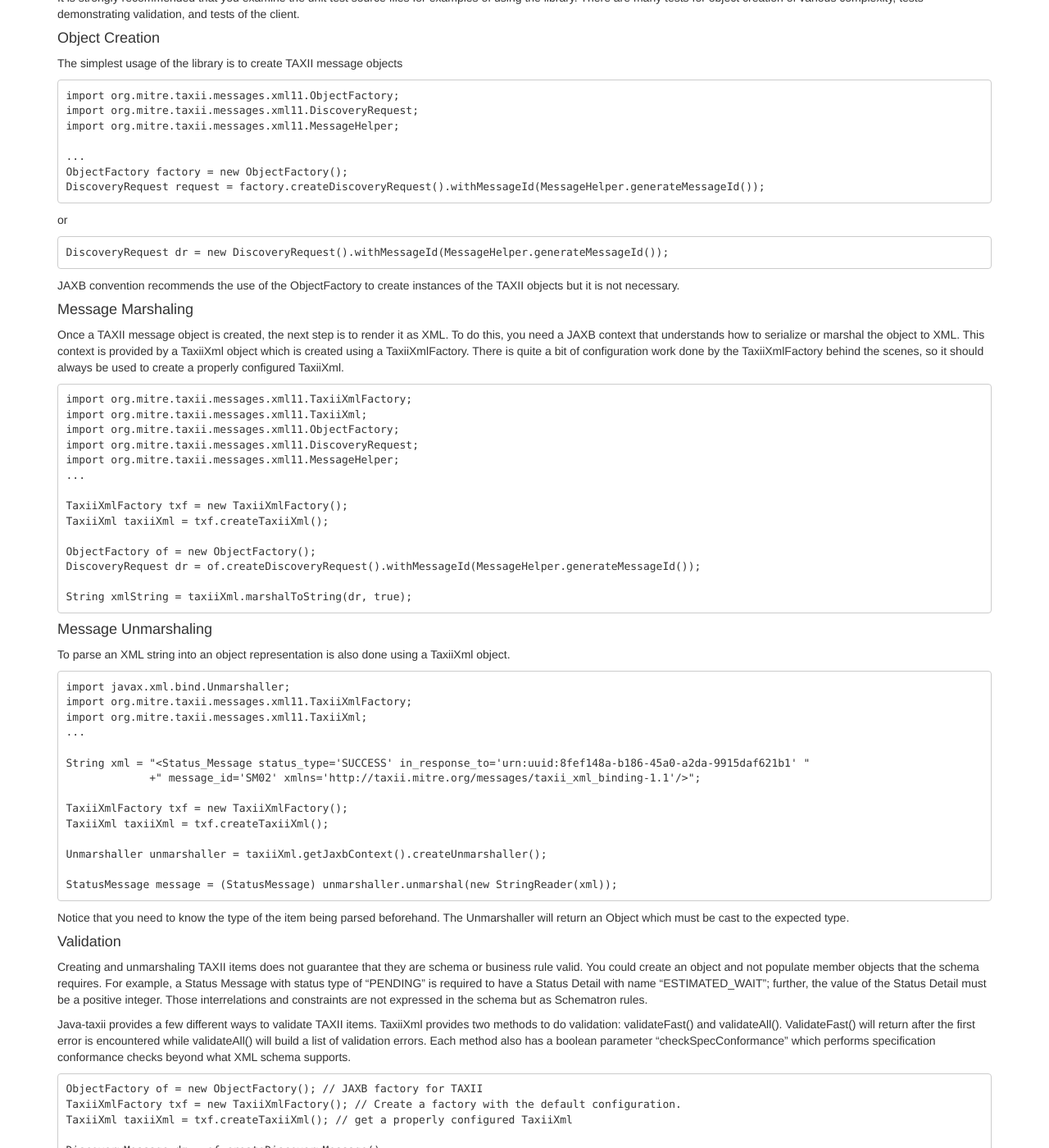
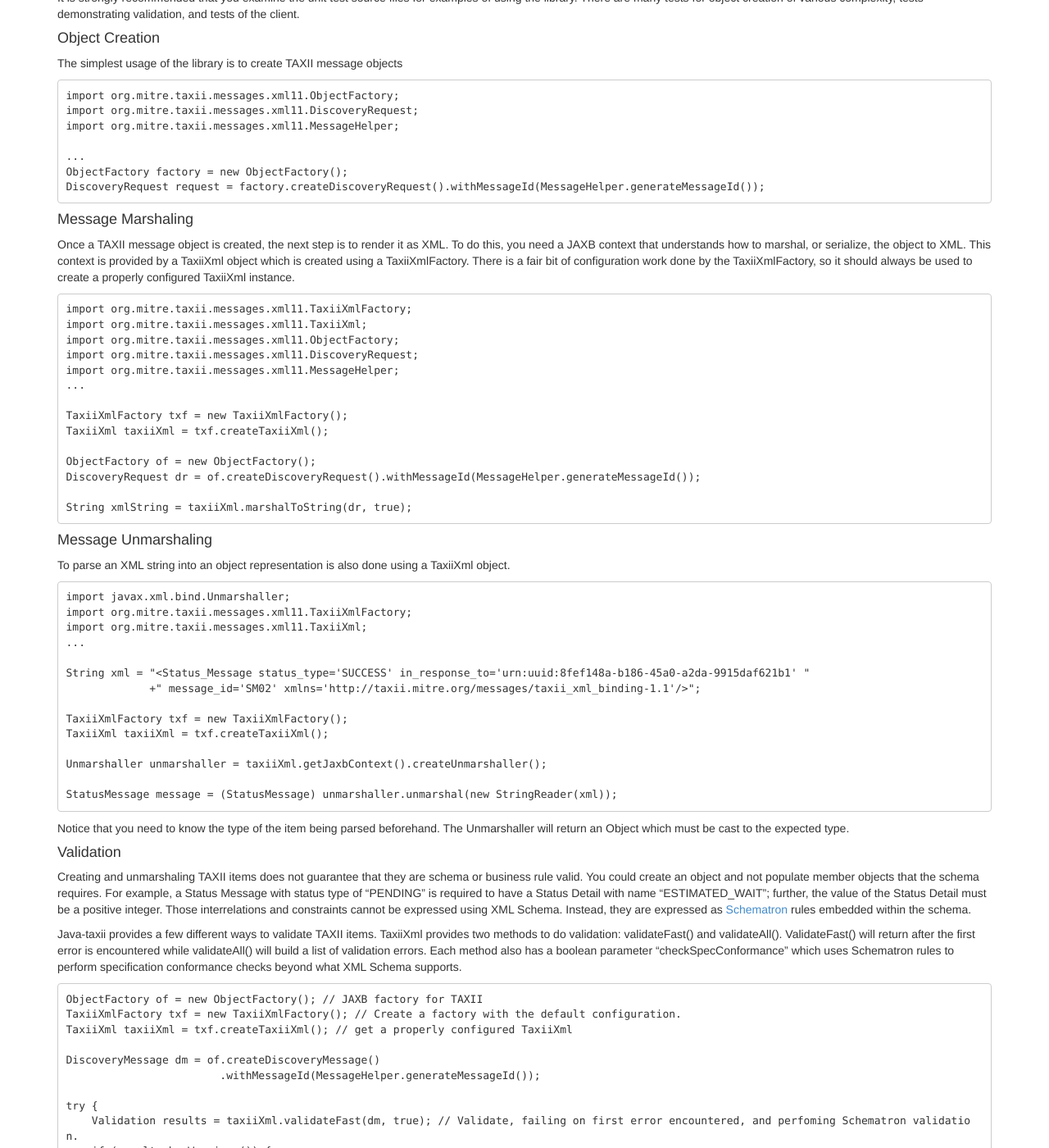
Before and after one commit to TAXIIProject/taxiiproject.github.io, a Jekyll site: the page built from developers/java-taxii/getting-started/index.md, in a window 1280 px wide and 1400 px high, scrolled down 1063 px. Shown: the whole window at 82% size. Built offline with Jekyll 4.4.1, drawn with Linux system fonts in a browser that asks for light colours; Markdown is read by kramdown in place of the engine named in the settings; some of the changed text lies outside the part shown.

Commit message:
A bit of editing.

```diff
--- a/developers/java-taxii/getting-started/index.md
+++ b/developers/java-taxii/getting-started/index.md
@@ -14,7 +14,7 @@ Apache's HTTP Components library to establish the HTTP connection and transport
 the Apache HTTP Components library, especially the CloseableHTTPClient class, will be helpful when using java-taxii.
 
 ### Installation
-Download the java-taxii .jar and place it in your classpath.
+[Download](../download) the java-taxii .jar and place it in your classpath.
 
 #### Dependencies
 
@@ -70,17 +70,11 @@ The simplest usage of the library is to create TAXII message objects
     ObjectFactory factory = new ObjectFactory();
     DiscoveryRequest request = factory.createDiscoveryRequest().withMessageId(MessageHelper.generateMessageId());
 
-or
-
-    DiscoveryRequest dr = new DiscoveryRequest().withMessageId(MessageHelper.generateMessageId());
-
-JAXB convention recommends the use of the ObjectFactory to create instances of the TAXII objects but it is not necessary.
-
 #### Message Marshaling
 Once a TAXII message object is created, the next step is to render it as XML. To do this, you need a JAXB context that
-understands how to serialize or marshal the object to XML. This context is provided by a TaxiiXml object which is created
-using a TaxiiXmlFactory. There is quite a bit of configuration work done by the TaxiiXmlFactory behind the scenes, so it should
-always be used to create a properly configured TaxiiXml.
+understands how to marshal, or serialize, the object to XML. This context is provided by a TaxiiXml object which is created
+using a TaxiiXmlFactory. There is a fair bit of configuration work done by the TaxiiXmlFactory, so it should
+always be used to create a properly configured TaxiiXml instance.
 
     import org.mitre.taxii.messages.xml11.TaxiiXmlFactory;
     import org.mitre.taxii.messages.xml11.TaxiiXml;
@@ -122,11 +116,13 @@ must be cast to the expected type.
 Creating and unmarshaling TAXII items does not guarantee that they are schema or business rule valid. You could create an
 object and not populate member objects that the schema requires. For example, a Status Message with status type of "PENDING"
 is required to have a Status Detail with name "ESTIMATED_WAIT"; further, the value of the Status Detail must be a positive
-integer. Those interrelations and constraints are not expressed in the schema but as Schematron rules.
+integer. Those interrelations and constraints cannot be expressed using XML Schema. Instead, they are expressed as
+[Schematron](http://www.schematron.com) rules embedded within the schema.
 
 Java-taxii provides a few different ways to validate TAXII items. TaxiiXml provides two methods to do validation: validateFast() and
 validateAll(). ValidateFast() will return after the first error is encountered while validateAll() will build a list of validation errors.
-Each method also has a boolean parameter "checkSpecConformance" which performs specification conformance checks beyond what XML schema supports.
+Each method also has a boolean parameter "checkSpecConformance" which uses Schematron rules to perform specification conformance checks beyond what XML Schema
+supports.
 
     ObjectFactory of = new ObjectFactory(); // JAXB factory for TAXII
     TaxiiXmlFactory txf = new TaxiiXmlFactory(); // Create a factory with the default configuration.
```
Also changed, not shown: developers/index.md (+2 -2 lines), developers/java-taxii/client/index.md (+1 -1 lines), developers/java-taxii/index.md (+2 -1 lines).
